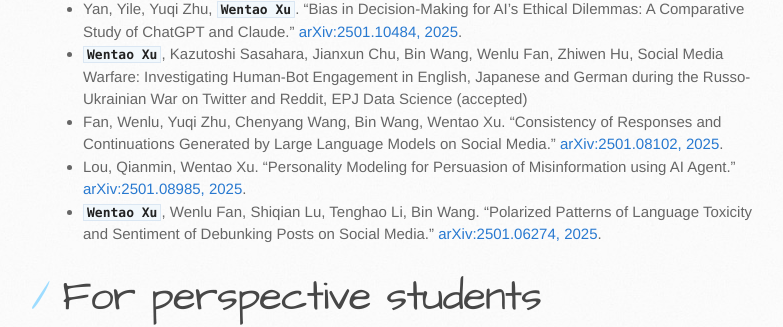
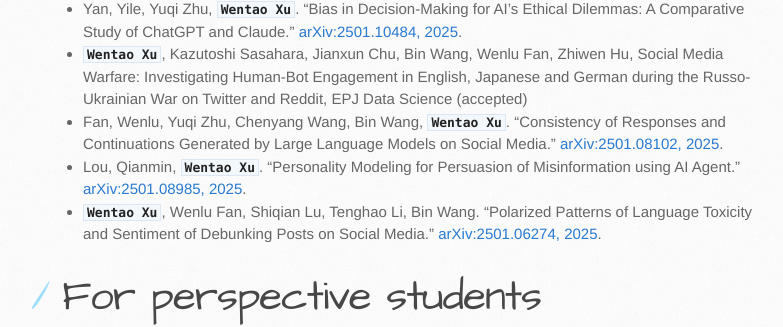
Before and after one commit to myrainbowandsky/myrainbowandsky.github.io, a Jekyll site: the page built from index.md, in a window 1280 px wide and 900 px high, scrolled down 655 px. Shown: the part 147-474 px from the top of the window, without its empty margins (107-890 px from the left). Built offline with Jekyll 4.4.1, drawn with Linux system fonts in a browser that asks for light colours; the repository's description, which GitHub fills in, is left out.

```diff
--- a/index.md
+++ b/index.md
@@ -19,8 +19,8 @@ layout: default
 # News
 * Yan, Yile, Yuqi Zhu, **`Wentao Xu`**. "Bias in Decision-Making for AI's Ethical Dilemmas: A Comparative Study of ChatGPT and Claude." [arXiv:2501.10484, 2025](https://arxiv.org/abs/2501.10484).
 * **`Wentao Xu`**, Kazutoshi Sasahara, Jianxun Chu, Bin Wang, Wenlu Fan, Zhiwen Hu, Social Media Warfare: Investigating Human-Bot Engagement in English, Japanese and German during the Russo-Ukrainian War on Twitter and Reddit, EPJ Data Science (accepted)
-* Fan, Wenlu, Yuqi Zhu, Chenyang Wang, Bin Wang, Wentao Xu. "Consistency of Responses and Continuations Generated by Large Language Models on Social Media." [arXiv:2501.08102, 2025](https://arxiv.org/abs/2501.08102).
-* Lou, Qianmin, Wentao Xu. "Personality Modeling for Persuasion of Misinformation using AI Agent." [arXiv:2501.08985, 2025](https://arxiv.org/abs/2501.08985).
+* Fan, Wenlu, Yuqi Zhu, Chenyang Wang, Bin Wang, **`Wentao Xu`**. "Consistency of Responses and Continuations Generated by Large Language Models on Social Media." [arXiv:2501.08102, 2025](https://arxiv.org/abs/2501.08102).
+* Lou, Qianmin, **`Wentao Xu`**. "Personality Modeling for Persuasion of Misinformation using AI Agent." [arXiv:2501.08985, 2025](https://arxiv.org/abs/2501.08985).
 * **`Wentao Xu`**, Wenlu Fan, Shiqian Lu, Tenghao Li, Bin Wang. "Polarized Patterns of Language Toxicity and Sentiment of Debunking Posts on Social Media." [arXiv:2501.06274, 2025](https://arxiv.org/abs/2501.06274).
 
 # For perspective students
```
